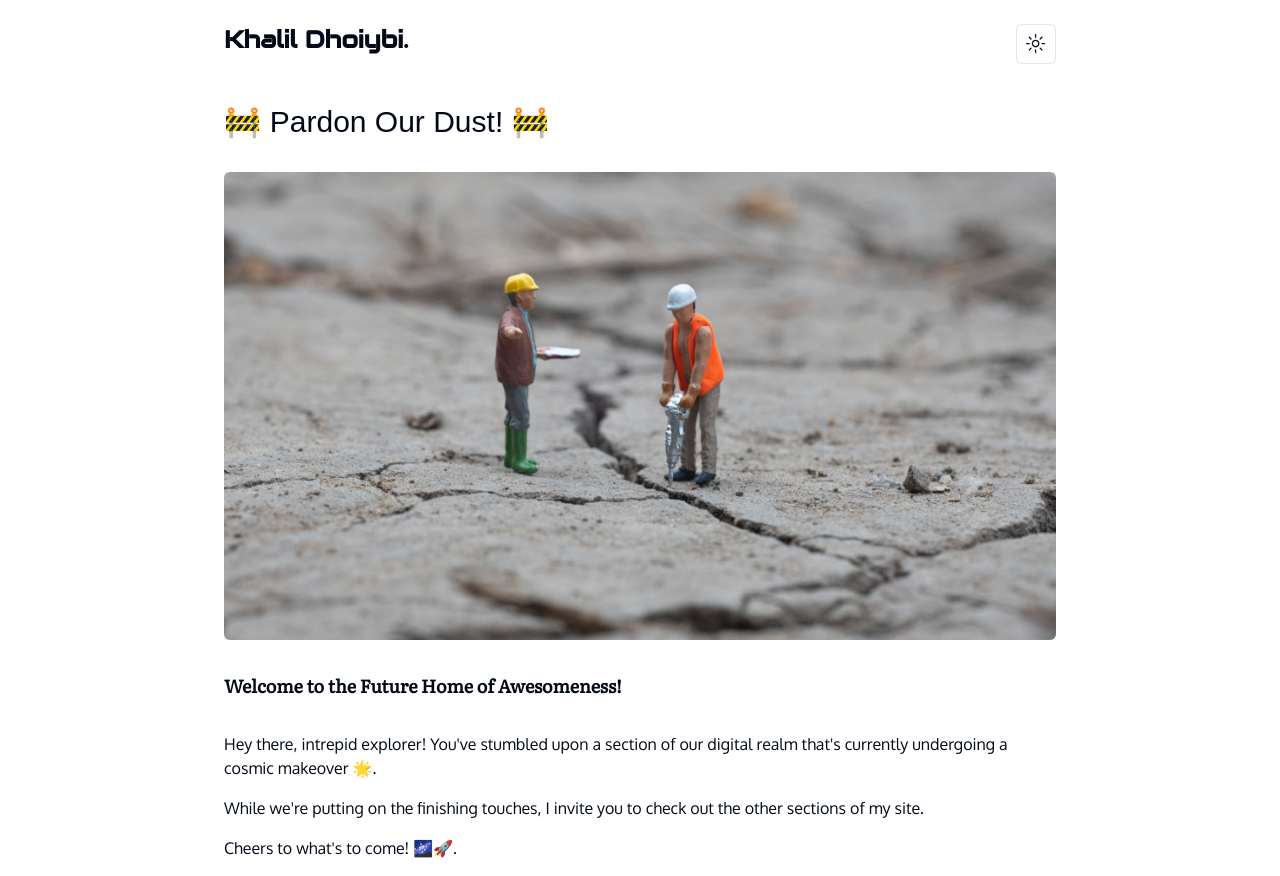
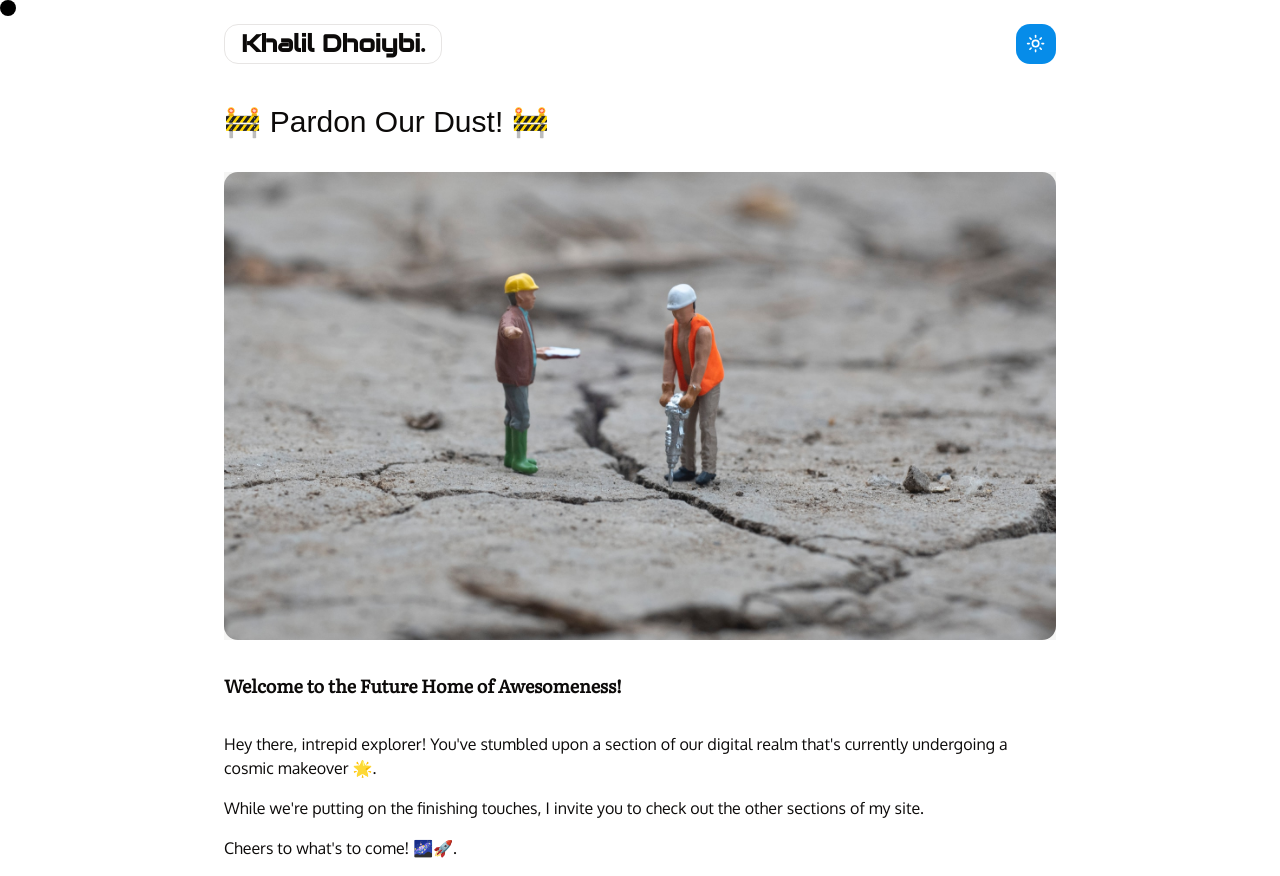
Before and after one commit to KhalilDhoiybi/khalildhoiybi.tech, a Next.js app: page / in a window 1280 px wide. Built offline with nearby package versions, Linux system fonts and the light colour scheme; a web font is replaced by a local one.

Commit message:
feat: cursor animation

```diff
--- a/app/globals.css
+++ b/app/globals.css
@@ -5,64 +5,47 @@
 @layer base {
   :root {
     --background: 0 0% 100%;
-    --foreground: 222.2 84% 4.9%;
-
+    --foreground: 20 14.3% 4.1%;
     --card: 0 0% 100%;
-    --card-foreground: 222.2 84% 4.9%;
-
+    --card-foreground: 20 14.3% 4.1%;
     --popover: 0 0% 100%;
-    --popover-foreground: 222.2 84% 4.9%;
-
-    --primary: 222.2 47.4% 11.2%;
-    --primary-foreground: 210 40% 98%;
-
-    --secondary: 210 40% 96.1%;
-    --secondary-foreground: 222.2 47.4% 11.2%;
-
-    --muted: 210 40% 96.1%;
-    --muted-foreground: 215.4 16.3% 46.9%;
-
-    --accent: 210 40% 96.1%;
-    --accent-foreground: 222.2 47.4% 11.2%;
-
+    --popover-foreground: 20 14.3% 4.1%;
+    --primary: 24.6 95% 53.1%;
+    --primary-foreground: 60 9.1% 97.8%;
+    --secondary: 60 4.8% 95.9%;
+    --secondary-foreground: 24 9.8% 10%;
+    --muted: 60 4.8% 95.9%;
+    --muted-foreground: 25 5.3% 44.7%;
+    --accent: 60 4.8% 95.9%;
+    --accent-foreground: 24 9.8% 10%;
     --destructive: 0 84.2% 60.2%;
-    --destructive-foreground: 210 40% 98%;
-
-    --border: 214.3 31.8% 91.4%;
-    --input: 214.3 31.8% 91.4%;
-    --ring: 222.2 84% 4.9%;
-
-    --radius: 0.5rem;
+    --destructive-foreground: 60 9.1% 97.8%;
+    --border: 20 5.9% 90%;
+    --input: 20 5.9% 90%;
+    --ring: 24.6 95% 53.1%;
+    --radius: 1rem;
   }
 
   .dark {
-    --background: 222.2 84% 4.9%;
-    --foreground: 210 40% 98%;
-
-    --card: 222.2 84% 4.9%;
-    --card-foreground: 210 40% 98%;
-
-    --popover: 222.2 84% 4.9%;
-    --popover-foreground: 210 40% 98%;
-
-    --primary: 210 40% 98%;
-    --primary-foreground: 222.2 47.4% 11.2%;
-
-    --secondary: 217.2 32.6% 17.5%;
-    --secondary-foreground: 210 40% 98%;
-
-    --muted: 217.2 32.6% 17.5%;
-    --muted-foreground: 215 20.2% 65.1%;
-
-    --accent: 217.2 32.6% 17.5%;
-    --accent-foreground: 210 40% 98%;
-
-    --destructive: 0 62.8% 30.6%;
-    --destructive-foreground: 210 40% 98%;
-
-    --border: 217.2 32.6% 17.5%;
-    --input: 217.2 32.6% 17.5%;
-    --ring: 212.7 26.8% 83.9%;
+    --background: 20 14.3% 4.1%;
+    --foreground: 60 9.1% 97.8%;
+    --card: 20 14.3% 4.1%;
+    --card-foreground: 60 9.1% 97.8%;
+    --popover: 20 14.3% 4.1%;
+    --popover-foreground: 60 9.1% 97.8%;
+    --primary: 20.5 90.2% 48.2%;
+    --primary-foreground: 60 9.1% 97.8%;
+    --secondary: 12 6.5% 15.1%;
+    --secondary-foreground: 60 9.1% 97.8%;
+    --muted: 12 6.5% 15.1%;
+    --muted-foreground: 24 5.4% 63.9%;
+    --accent: 12 6.5% 15.1%;
+    --accent-foreground: 60 9.1% 97.8%;
+    --destructive: 0 72.2% 50.6%;
+    --destructive-foreground: 60 9.1% 97.8%;
+    --border: 12 6.5% 15.1%;
+    --input: 12 6.5% 15.1%;
+    --ring: 20.5 90.2% 48.2%;
   }
 }
 
--- a/app/layout.tsx
+++ b/app/layout.tsx
@@ -1,15 +1,13 @@
 import "./globals.css";
 import type { Metadata } from "next";
-import Header from "@/components/header";
 import { ThemeProvider } from "@/components/theme/theme-provider";
-import {
-  Audiowide,
-  Dela_Gothic_One,
-  Inter,
-  Literata,
-  Oxygen,
-} from "next/font/google";
+import { Audiowide, Dela_Gothic_One, Literata, Oxygen } from "next/font/google";
 
+/**
+ * Root layout
+ * The root layout of the website
+ * fonts are loaded here
+ */
 const audiowide = Audiowide({
   weight: "400",
   subsets: ["latin"],
@@ -57,7 +55,6 @@ export default function RootLayout({
           enableSystem
           disableTransitionOnChange
         >
-          <Header />
           {children}
         </ThemeProvider>
       </body>
--- a/app/page.tsx
+++ b/app/page.tsx
@@ -1,9 +1,21 @@
+"use client";
+
+import Cursor from "@/components/cursor";
+import Header from "@/components/header";
 import UnderConstruction from "@/components/under-construction";
+import { useRef } from "react";
 
+/**
+ * Home page
+ */
 export default function Home() {
+  const sticktyElement = useRef<HTMLDivElement>(null);
+
   return (
     <main className="max-w-4xl mx-auto">
+      <Header ref={sticktyElement} />
       <UnderConstruction />
+      <Cursor sticktyElement={sticktyElement} />
     </main>
   );
 }
--- /dev/null
+++ b/components/cursor/index.tsx
@@ -0,0 +1,143 @@
+"use client";
+
+import {
+  animate,
+  motion,
+  transform,
+  useMotionValue,
+  useSpring,
+} from "framer-motion";
+import { useEffect, useRef, useState } from "react";
+
+interface CursorProps {
+  sticktyElement: React.RefObject<HTMLElement>;
+}
+
+/**
+ * Cursor component
+ * An animated circle that follows the mouse cursor
+ */
+const Cursor: React.FC<CursorProps> = ({ sticktyElement }) => {
+  // Logo hover state
+  const [isHovering, setIsHovering] = useState(false);
+  // Cursor ref
+  const cursorRef = useRef(null);
+  // Cursor size
+  const size = isHovering ? 70 : 16;
+  // Mouse position
+  const mouse = {
+    x: useMotionValue(0),
+    y: useMotionValue(0),
+  };
+
+  // Rotate the cursor
+  const rotateCursor = (distance: { x: number; y: number }) => {
+    const angle = Math.atan2(distance.y, distance.x);
+    animate(cursorRef.current, { rotate: angle + "rad" }, { duration: 0 });
+  };
+
+  // Mouse move event
+  const manageMouseMove = (e: { clientX: number; clientY: number }) => {
+    const element = sticktyElement.current;
+    if (!element) return;
+    const {
+      left = 0,
+      top = 0,
+      width = 0,
+      height = 0,
+    } = element.getBoundingClientRect();
+    // Element center
+    const center = {
+      x: left + width / 2,
+      y: top + height / 2,
+    };
+    const distance = {
+      x: e.clientX - center.x,
+      y: e.clientY - center.y,
+    };
+
+    if (isHovering) {
+      // Rotate the cursor to the mouse position
+      rotateCursor(distance);
+      // stretch cursor based on distance and cursor
+      const absDistance = Math.max(Math.abs(distance.x), Math.abs(distance.y));
+      const newScaleX = transform(absDistance, [0, width / 2], [1, 1.3]);
+      const newScaleY = transform(absDistance, [0, height / 2], [1, 0.8]);
+      scale.x.set(newScaleX);
+      scale.y.set(newScaleY);
+      // Move cursor based on distance
+      mouse.x.set(center.x - size / 2 + distance.x * 0.12);
+      mouse.y.set(center.y - size / 2 + distance.y * 0.12);
+    } else {
+      mouse.x.set(e.clientX - size / 2);
+      mouse.y.set(e.clientY - size / 2);
+    }
+  };
+
+  const manageMouseOver = () => {
+    setIsHovering(true);
+  };
+  const manageMouseLeave = () => {
+    setIsHovering(false);
+    animate(cursorRef.current, { scaleX: 1, scaleY: 1 }, { duration: 0.3 });
+  };
+
+  // Mouse move event listener
+  useEffect(() => {
+    const element = sticktyElement.current;
+    window.addEventListener("mousemove", manageMouseMove);
+    element?.addEventListener("mouseover", manageMouseOver);
+    element?.addEventListener("mouseleave", manageMouseLeave);
+    return () => {
+      window.removeEventListener("mousemove", manageMouseMove);
+      element?.removeEventListener("mousemove", manageMouseOver);
+      element?.removeEventListener("mouseleave", manageMouseLeave);
+    };
+  });
+  // Smooth mouse options
+  const smoothMouseOptions = {
+    damping: 20,
+    stiffness: 300,
+    mas: 0.5,
+  };
+  // Smooth mouse position
+  const smoothMouse = {
+    x: useSpring(mouse.x, smoothMouseOptions),
+    y: useSpring(mouse.y, smoothMouseOptions),
+  };
+
+  // Cursor scale
+  const scale = {
+    x: useMotionValue(1),
+    y: useMotionValue(1),
+  };
+
+  const template = ({
+    rotate,
+    scaleX,
+    scaleY,
+  }: {
+    rotate: string;
+    scaleX: number;
+    scaleY: number;
+  }) => {
+    return `rotate(${rotate}) scaleX(${scaleX}) scaleY(${scaleY})`;
+  };
+
+  return (
+    <motion.div
+      ref={cursorRef}
+      className="w-4 h-4 bg-black dark:bg-white fixed rounded-full pointer-events-none"
+      transformTemplate={template}
+      style={{
+        left: smoothMouse.x,
+        top: smoothMouse.y,
+        scaleX: scale.x,
+        scaleY: scale.y,
+      }}
+      animate={{ width: size, height: size }}
+    ></motion.div>
+  );
+};
+
+export default Cursor;
--- a/components/header/index.tsx
+++ b/components/header/index.tsx
@@ -1,14 +1,44 @@
 "use client";
 
-import { ModeToggle } from "../theme/theme-toggler";
+import { forwardRef } from "react";
+import { Button } from "../ui/button";
+import { MoonIcon, SunIcon } from "lucide-react";
+import { useTheme } from "next-themes";
 
-export default function Header() {
+const Header = forwardRef<HTMLDivElement>((_, ref) => {
+  const { setTheme, theme } = useTheme();
+
   return (
-    <header className="container py-6 flex justify-between max-w-4xl mx-auto">
-      <div className="">
+    <header className="container py-6 flex justify-between max-w-4xl mx-auto relative">
+      <Button variant="outline">
         <h1 className="text-2xl font-logo font-black">Khalil Dhoiybi.</h1>
+      </Button>
+      <div className="absolute z-10 right-8 mix-blend-difference">
+        <Button
+          size="icon"
+          className="pointer-events-none text-black dark:text-white"
+          onClick={() => {
+            if (theme === "dark") {
+              setTheme("light");
+            } else {
+              setTheme("dark");
+            }
+          }}
+        >
+          <SunIcon className="h-[1.2rem] w-[1.2rem] rotate-0 scale-100 transition-all dark:-rotate-90 dark:scale-0" />
+          <MoonIcon className="absolute h-[1.2rem] w-[1.2rem] rotate-90 scale-0 transition-all dark:rotate-0 dark:scale-100" />
+          <span className="sr-only">Toggle theme</span>
+          <div
+            ref={ref}
+            className="absolute left-0 top-0 w-[100%] h-[100%] scale-[2] hover:scale-[4]"
+            style={{ pointerEvents: "all" }}
+          ></div>
+        </Button>
       </div>
-      <ModeToggle />
     </header>
   );
-}
+});
+
+Header.displayName = "Header";
+
+export default Header;
--- a/components/theme/theme-toggler.tsx
+++ /dev/null
@@ -1,40 +0,0 @@
-"use client";
-
-import * as React from "react";
-import { MoonIcon, SunIcon } from "@radix-ui/react-icons";
-import { useTheme } from "next-themes";
-
-import { Button } from "@/components/ui/button";
-import {
-  DropdownMenu,
-  DropdownMenuContent,
-  DropdownMenuItem,
-  DropdownMenuTrigger,
-} from "@/components/ui/dropdown-menu";
-
-export function ModeToggle() {
-  const { setTheme } = useTheme();
-
-  return (
-    <DropdownMenu>
-      <DropdownMenuTrigger asChild>
-        <Button variant="outline" size="icon">
-          <SunIcon className="h-[1.2rem] w-[1.2rem] rotate-0 scale-100 transition-all dark:-rotate-90 dark:scale-0" />
-          <MoonIcon className="absolute h-[1.2rem] w-[1.2rem] rotate-90 scale-0 transition-all dark:rotate-0 dark:scale-100" />
-          <span className="sr-only">Toggle theme</span>
-        </Button>
-      </DropdownMenuTrigger>
-      <DropdownMenuContent align="end">
-        <DropdownMenuItem onClick={() => setTheme("light")}>
-          <span className="w-full h-full cursor-pointer">Light</span>
-        </DropdownMenuItem>
-        <DropdownMenuItem onClick={() => setTheme("dark")}>
-          <span className="w-full h-full cursor-pointer">Dark</span>
-        </DropdownMenuItem>
-        <DropdownMenuItem onClick={() => setTheme("system")}>
-          <span className="w-full h-full cursor-pointer">System</span>
-        </DropdownMenuItem>
-      </DropdownMenuContent>
-    </DropdownMenu>
-  );
-}
--- a/package.json
+++ b/package.json
@@ -15,6 +15,7 @@
     "@radix-ui/react-slot": "^1.0.2",
     "class-variance-authority": "^0.7.0",
     "clsx": "^2.0.0",
+    "framer-motion": "^10.16.4",
     "lucide-react": "^0.279.0",
     "next": "latest",
     "next-themes": "^0.2.1",
```
Also changed, not shown: components/under-construction/index.tsx (+4 -3 lines), 1 other file (tests, documents, lock files or other folders).
